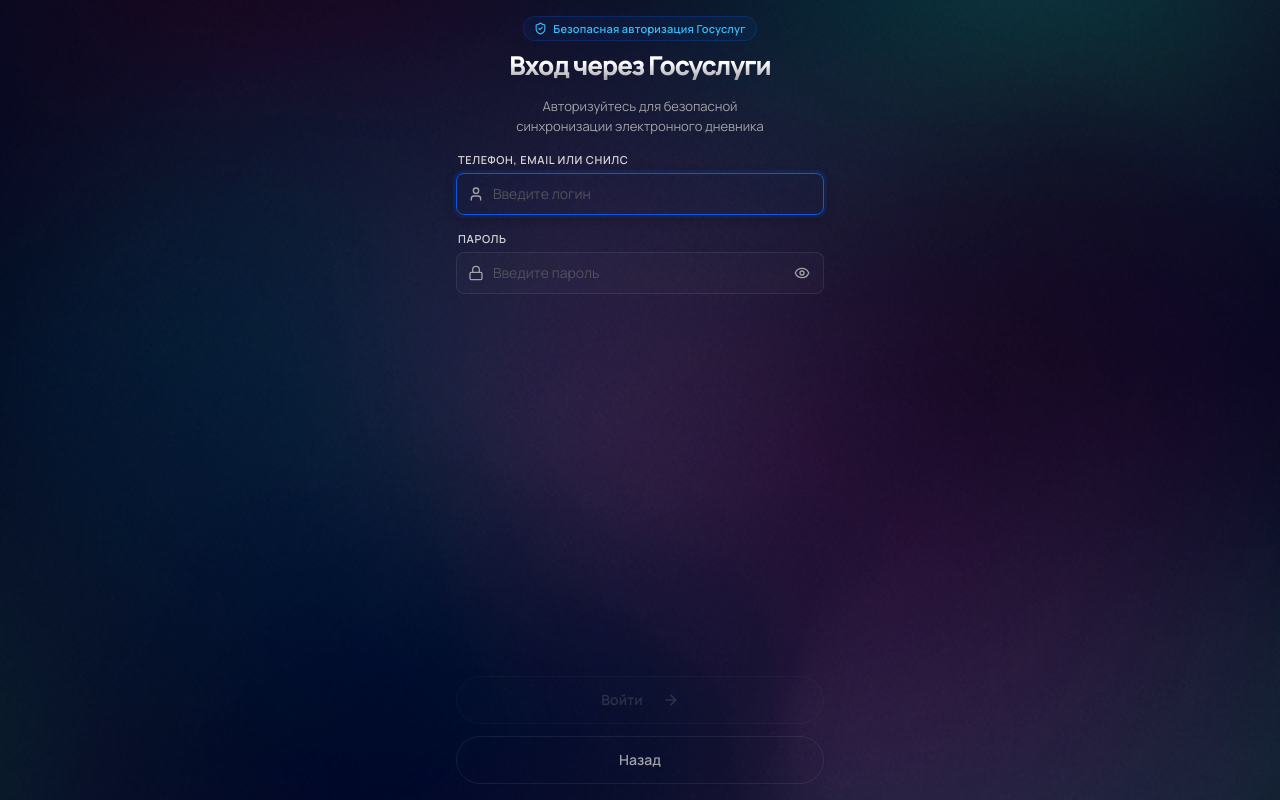
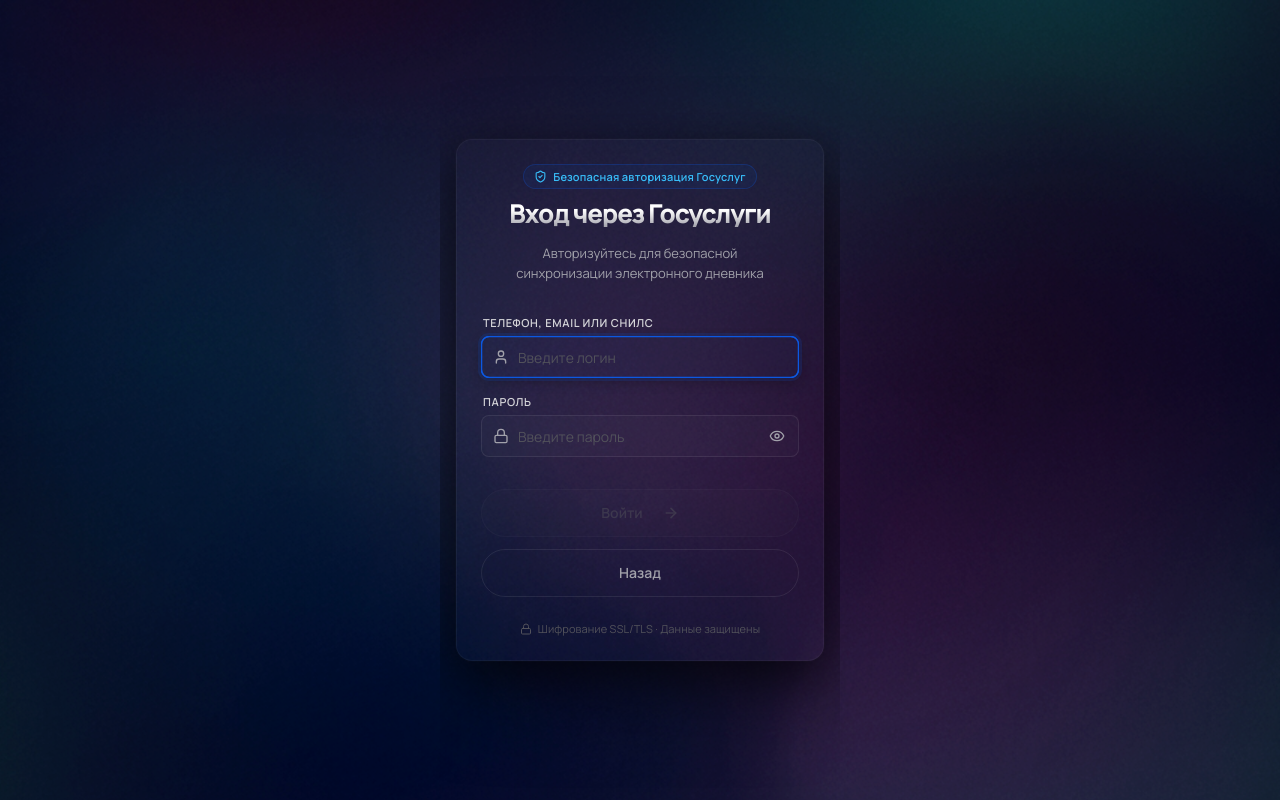
Before and after one commit to Mor4land/DiaryEgov66ru, a React (Vite) app in the folder MirageDiary.MiniApp/: page / in a window 1280 px wide. Both pictures are taken after a click on the button "Продолжить". Built offline with nearby package versions, Linux system fonts and the light colour scheme; no server answers.

Commit message:
feat: implement animated tracing SVG border, floating background glows and unified auth card wrapper layout

```diff
--- a/MirageDiary.MiniApp/index.html
+++ b/MirageDiary.MiniApp/index.html
@@ -15,6 +15,8 @@
   <body>
     <div class="app-bg">
       <img src="/bg.png" alt="" class="app-bg-image" />
+      <div class="app-bg-glow app-bg-glow--1"></div>
+      <div class="app-bg-glow app-bg-glow--2"></div>
     </div>
     <div id="root"></div>
     <script type="module" src="/src/main.tsx"></script>
--- a/MirageDiary.MiniApp/src/App.css
+++ b/MirageDiary.MiniApp/src/App.css
@@ -774,3 +774,117 @@
   0%, 100% { opacity: 0.75; }
   50% { opacity: 1; }
 }
+
+/* Background floating glow spots (aurora effect) */
+.app-bg-glow {
+  position: absolute;
+  border-radius: 50%;
+  filter: blur(120px);
+  -webkit-filter: blur(120px);
+  pointer-events: none;
+  opacity: 0.7;
+  mix-blend-mode: plus-lighter;
+  transform: translate3d(0, 0, 0);
+  will-change: transform;
+}
+
+.app-bg-glow--1 {
+  top: -5%;
+  left: -15%;
+  width: 350px;
+  height: 350px;
+  background: radial-gradient(circle, rgba(12, 88, 225, 0.2) 0%, transparent 85%);
+  animation: float-aurora-1 22s infinite alternate ease-in-out;
+}
+
+.app-bg-glow--2 {
+  bottom: -10%;
+  right: -15%;
+  width: 450px;
+  height: 450px;
+  background: radial-gradient(circle, rgba(56, 189, 248, 0.1) 0%, transparent 85%);
+  animation: float-aurora-2 28s infinite alternate ease-in-out;
+}
+
+@keyframes float-aurora-1 {
+  0% { transform: translate3d(0, 0, 0) scale(1); }
+  100% { transform: translate3d(60px, 30px, 0) scale(1.25); }
+}
+
+@keyframes float-aurora-2 {
+  0% { transform: translate3d(0, 0, 0) scale(1); }
+  100% { transform: translate3d(-50px, -70px, 0) scale(0.95); }
+}
+
+/* Premium card wrapper container to fill space */
+.auth-card {
+  width: 100%;
+  background: rgba(255, 255, 255, 0.015);
+  border: 1px solid rgba(255, 255, 255, 0.04);
+  border-radius: 16px;
+  padding: 24px;
+  box-shadow:
+    0 0 0 1px rgba(255, 255, 255, 0.01),
+    0 12px 40px rgba(0, 0, 0, 0.4),
+    0 32px 80px rgba(0, 0, 0, 0.5);
+  backdrop-filter: blur(16px);
+  -webkit-backdrop-filter: blur(16px);
+  display: flex;
+  flex-direction: column;
+  gap: var(--space-md);
+  margin: auto 0;
+}
+
+/* Security notice footer */
+.security-notice {
+  display: flex;
+  align-items: center;
+  justify-content: center;
+  gap: 6px;
+  font-size: 11px;
+  color: var(--fg-muted);
+  margin-top: 12px;
+  letter-spacing: 0.01em;
+}
+
+.security-notice-icon {
+  color: var(--fg-muted);
+  flex-shrink: 0;
+}
+
+/* Responsive auth card adjustments */
+@media (max-width: 420px) {
+  .auth-card {
+    border: none;
+    background: transparent;
+    box-shadow: none;
+    backdrop-filter: none;
+    -webkit-backdrop-filter: none;
+    padding: 0;
+  }
+}
+
+/* Animated SVG border drawing on focus */
+.input-glow-border {
+  position: absolute;
+  top: 0;
+  left: 0;
+  width: 100%;
+  height: 100%;
+  pointer-events: none;
+  z-index: 4;
+}
+
+.input-glow-border rect {
+  fill: none;
+  stroke: transparent;
+  stroke-width: 1.5px;
+  stroke-dasharray: 100;
+  stroke-dashoffset: 100;
+  transition: stroke-dashoffset 0.6s cubic-bezier(0.16, 1, 0.3, 1), stroke 0.15s ease;
+}
+
+.field-input-wrapper:focus-within .input-glow-border rect {
+  stroke: var(--accent);
+  stroke-dashoffset: 0;
+}
--- a/MirageDiary.MiniApp/src/App.tsx
+++ b/MirageDiary.MiniApp/src/App.tsx
@@ -294,6 +294,7 @@
           exit="exit"
           className="screen"
         >
+          <div className="auth-card">
             <div className="screen-content">
               <motion.div
                 variants={staggerContainer}
@@ -362,6 +363,12 @@
                Продолжить
                 <ArrowRight size={14} strokeWidth={2.5} className="ml-2 h-4 w-4" />
               </motion.button>
+
+              <div className="security-notice">
+                <Lock size={12} className="security-notice-icon" />
+                <span>Шифрование SSL/TLS · Данные защищены</span>
+              </div>
+            </div>
           </div>
         </motion.div>
       )}
@@ -375,6 +382,13 @@
           animate="animate"
           exit="exit"
           className="screen"
+        >
+          <form
+            onSubmit={(e) => {
+              e.preventDefault();
+              handleStartAuth();
+            }}
+            className="auth-card"
           >
             <div className="screen-content">
               <motion.div
@@ -392,14 +406,6 @@
               </motion.div>
             </div>
 
-          <form
-            onSubmit={(e) => {
-              e.preventDefault();
-              handleStartAuth();
-            }}
-            className="screen-form-wrapper"
-            style={{ display: 'flex', flexDirection: 'column', flex: 1, width: '100%' }}
-          >
             <div className="screen-body">
               <div className="form-fields">
                 <div className="field-group">
@@ -418,6 +424,9 @@
                       autoFocus
                       disabled={isLoading}
                     />
+                    <svg className="input-glow-border" aria-hidden="true">
+                      <rect x="0.5" y="0.5" width="calc(100% - 1px)" height="calc(100% - 1px)" rx="8" ry="8" pathLength="100" />
+                    </svg>
                   </div>
                 </div>
 
@@ -445,6 +454,9 @@
                     >
                       {showPassword ? <EyeOff size={16} /> : <Eye size={16} />}
                     </button>
+                    <svg className="input-glow-border" aria-hidden="true">
+                      <rect x="0.5" y="0.5" width="calc(100% - 1px)" height="calc(100% - 1px)" rx="8" ry="8" pathLength="100" />
+                    </svg>
                   </div>
                 </div>
               </div>
@@ -491,6 +503,11 @@
                   Назад
                 </motion.button>
               )}
+
+              <div className="security-notice">
+                <Lock size={12} className="security-notice-icon" />
+                <span>Шифрование SSL/TLS · Данные защищены</span>
+              </div>
             </div>
           </form>
         </motion.div>
@@ -506,6 +523,13 @@
           exit="exit"
           className="screen"
         >
+          <form
+            onSubmit={(e) => {
+              e.preventDefault();
+              handleSubmitInput();
+            }}
+            className="auth-card"
+          >
             <div className="screen-content">
               <motion.div
                 variants={staggerContainer}
@@ -518,14 +542,6 @@
               </motion.div>
             </div>
 
-          <form
-            onSubmit={(e) => {
-              e.preventDefault();
-              handleSubmitInput();
-            }}
-            className="screen-form-wrapper"
-            style={{ display: 'flex', flexDirection: 'column', flex: 1, width: '100%' }}
-          >
             <div className="screen-body">
               <div className="form-fields">
                 <div className="field-group">
@@ -544,6 +560,9 @@
                       inputMode="numeric"
                       disabled={isLoading}
                     />
+                    <svg className="input-glow-border" aria-hidden="true">
+                      <rect x="0.5" y="0.5" width="calc(100% - 1px)" height="calc(100% - 1px)" rx="8" ry="8" pathLength="100" />
+                    </svg>
                   </div>
                 </div>
               </div>
@@ -587,6 +606,11 @@
                   Назад
                 </motion.button>
               )}
+
+              <div className="security-notice">
+                <Lock size={12} className="security-notice-icon" />
+                <span>Шифрование SSL/TLS · Данные защищены</span>
+              </div>
             </div>
           </form>
         </motion.div>
@@ -602,6 +626,13 @@
           exit="exit"
           className="screen"
         >
+          <form
+            onSubmit={(e) => {
+              e.preventDefault();
+              handleSubmitInput();
+            }}
+            className="auth-card"
+          >
             <div className="screen-content">
               <motion.div
                 variants={staggerContainer}
@@ -614,14 +645,6 @@
               </motion.div>
             </div>
 
-          <form
-            onSubmit={(e) => {
-              e.preventDefault();
-              handleSubmitInput();
-            }}
-            className="screen-form-wrapper"
-            style={{ display: 'flex', flexDirection: 'column', flex: 1, width: '100%' }}
-          >
             <div className="screen-body">
               <div className="captcha-wrap">
                 {captchaImg && (
@@ -648,6 +671,9 @@
                       autoFocus
                       disabled={isLoading}
                     />
+                    <svg className="input-glow-border" aria-hidden="true">
+                      <rect x="0.5" y="0.5" width="calc(100% - 1px)" height="calc(100% - 1px)" rx="8" ry="8" pathLength="100" />
+                    </svg>
                   </div>
                 </div>
               </div>
@@ -691,6 +717,11 @@
                   Назад
                 </motion.button>
               )}
+
+              <div className="security-notice">
+                <Lock size={12} className="security-notice-icon" />
+                <span>Шифрование SSL/TLS · Данные защищены</span>
+              </div>
             </div>
           </form>
         </motion.div>
```
Lines whose indentation alone changed are shown as unchanged.
